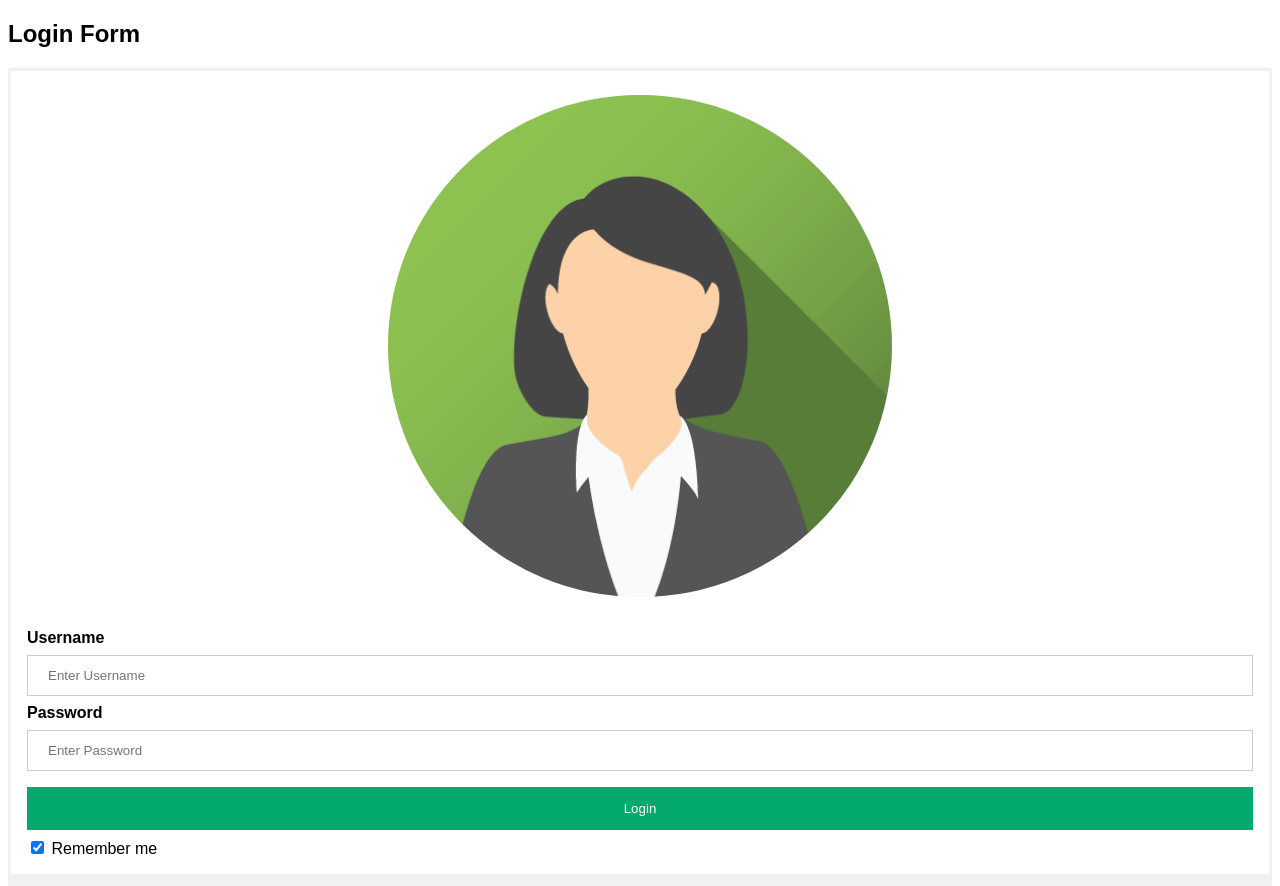
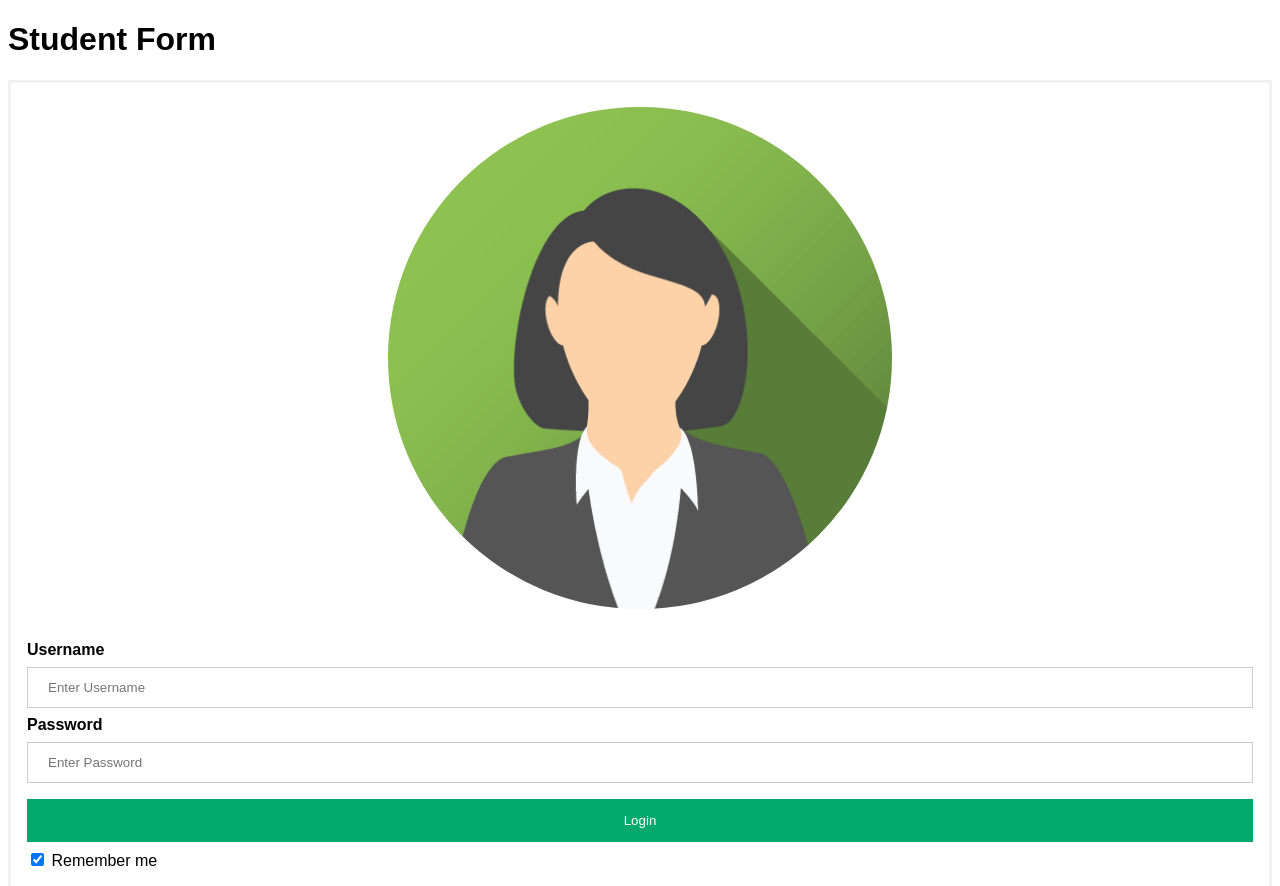
Before and after one commit to Srikanth85192/login-page, a plain HTML site: page index.html in a window 1280 px wide. Shown: the top 886 px of the page. Drawn offline with Linux system fonts and the light colour scheme.

Commit message:
Update index.html
student login

```diff
--- a/index.html
+++ b/index.html
@@ -68,7 +68,7 @@ span.psw {
 </head>
 <body>
 
-<h2>Login Form</h2>
+<h1>Student Form</h1>
 
 <form action="/action_page.php" method="post">
   <div class="imgcontainer">
```
